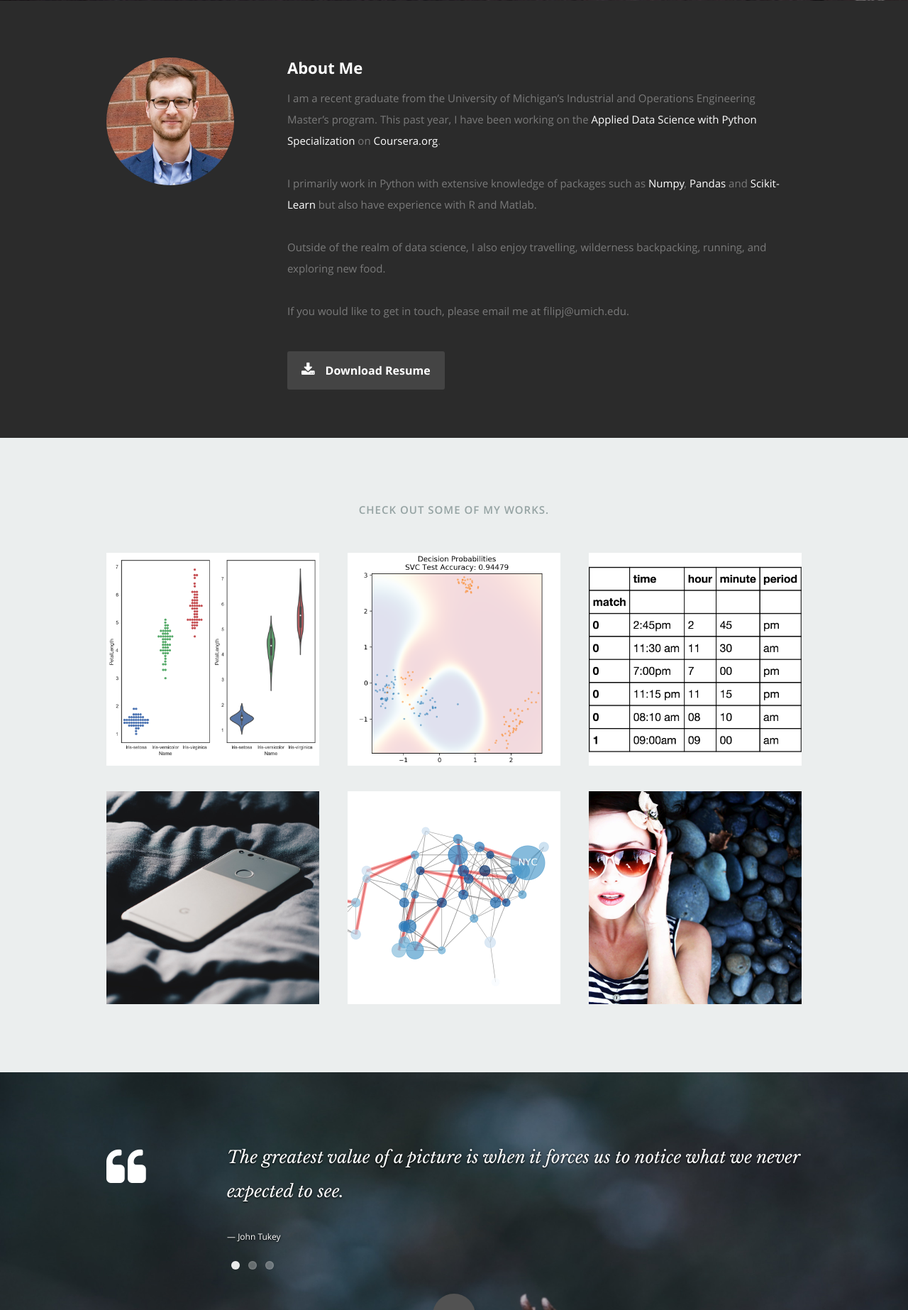
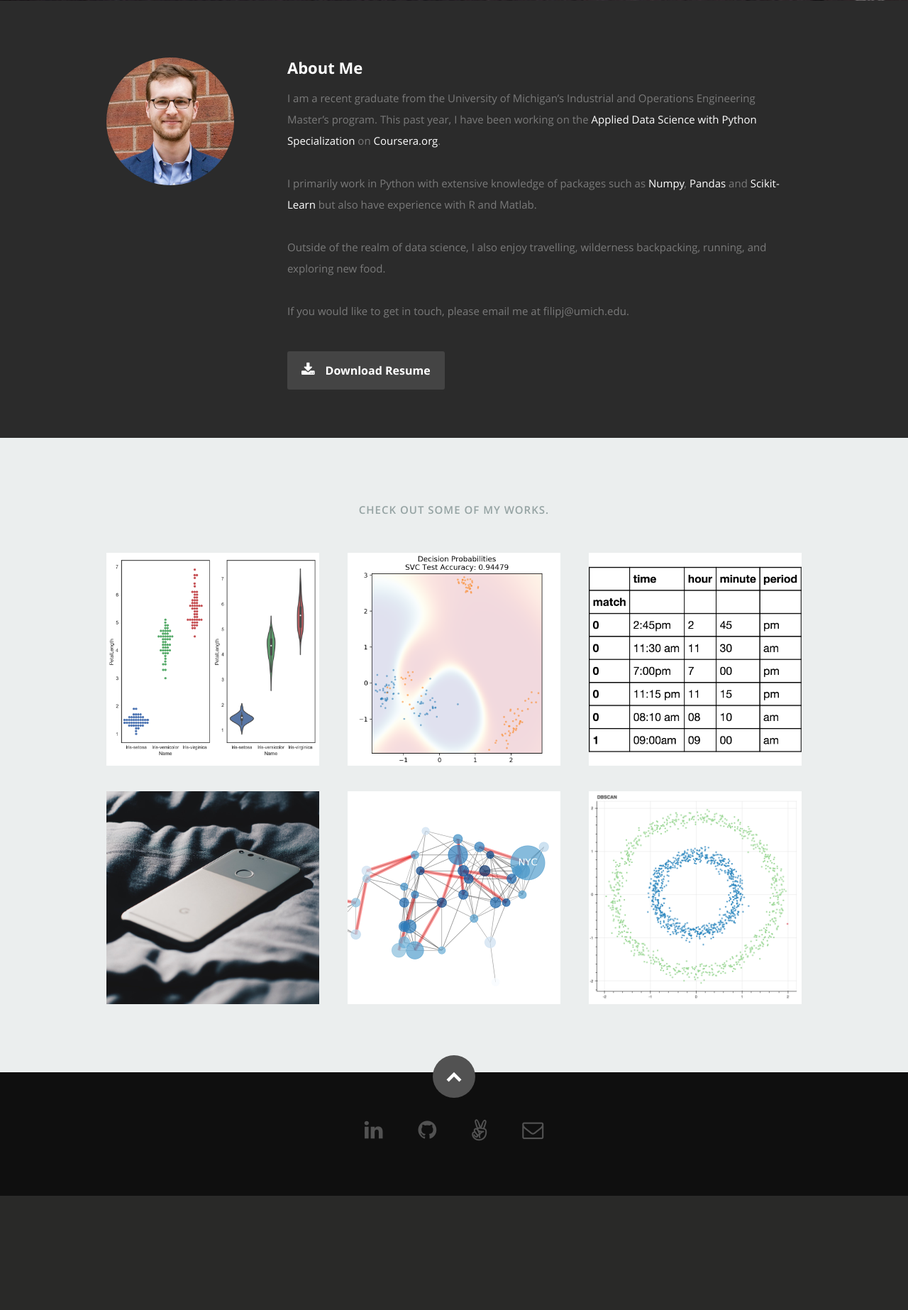
Before and after one commit to filipj8/FJWebsite, a Flask app: page / in a window 1280 px wide. Shown: the part 799-2645 px from the top of the page at 71% size. After the commit the page ends 2484 px from the top, so only its background shows below. Run offline with Flask 2, Linux system fonts and the light colour scheme; some libraries are stand-ins or nearby versions.

Commit message:
added interactive visualization

```diff
--- a/static/css/layout.css
+++ b/static/css/layout.css
@@ -53,12 +53,12 @@ header .banner {
    margin: 0 auto;
    width: 85%;
    padding-bottom: 30px;
-   text-align: center;
+   text-align: left;
 }
 
 header .banner-text { width: 100%; }
 header .banner-text h1 {
-   font: 80px/1.1em 'opensans-bold', sans-serif;
+   font: 32px/1.1em 'opensans-bold', sans-serif;
    color: #fff;
    letter-spacing: 0px;
    margin: 0 auto 18px auto;
@@ -67,7 +67,7 @@ header .banner-text h1 {
 header .banner-text h3 {
    font: 20px/1.9em 'librebaskerville-regular', serif;
    color: #fff;
-   margin: 0 auto;
+   margin: 0;
    width: 70%;
    text-shadow: 1px 2px 3px rgba(0, 0, 0, .8);
 }
@@ -84,7 +84,7 @@ header .banner-text hr {
 
 /* header social links */
 header .social {
-   margin: 24px 0;
+   margin: 24px -12px;
    padding: 0;
    font-size: 30px;
    text-shadow: 0px 1px 2px rgba(0, 0, 0, .8);
--- a/static/js/init.js
+++ b/static/js/init.js
@@ -11,7 +11,7 @@
 ------------------------------------------------------ */
 
     setTimeout(function() {
-	   $('h1.responsive-headline').fitText(1, { minFontSize: '40px', maxFontSize: '90px' });
+	   $('h1.responsive-headline').fitText(1, { minFontSize: '16px', maxFontSize: '32px' });
 	 }, 100);
 
 
--- a/templates/index.html
+++ b/templates/index.html
@@ -57,7 +57,7 @@
 
       <div class="row banner">
          <div class="banner-text">
-            <h1 class="responsive-headline">Hi, I'm Filip Jankovic</h1>
+            <h1 class="responsive-headline">Filip Jankovic</h1>
              <h3>I'm a Data Scientist looking for challenging problems
                  to solve using my skills in statistical analysis, visualization, and machine learning.<br>
             <a class="smoothscroll" href="#about">Scroll down</a> to learn more.
@@ -386,11 +386,11 @@
                   <div class="item-wrap">
 
                      <a href="#modal-06" title="">
-                        <img alt="" src='{{ url_for('static', filename='images/portfolio/girl.jpg') }}'>
+                        <img alt="" src='{{ url_for('static', filename='images/portfolio/bokeh.jpg') }}'>
                         <div class="overlay">
                            <div class="portfolio-item-meta">
-          					      <h5>Girl</h5>
-                              <p>Photography</p>
+          					      <h5>Interactive Clustering Example</h5>
+                              <p>Interactive Visualization</p>
           					   </div>
                         </div>
                         <div class="link-icon"><i class="icon-plus"></i></div>
@@ -499,16 +499,16 @@
 
          <div id="modal-06" class="popup-modal mfp-hide">
 
-		      <img class="scale-with-grid" src='{{ url_for('static', filename='images/portfolio/modals/m-girl.jpg') }}' alt="" />
+		      <img class="scale-with-grid" src='{{ url_for('static', filename='images/portfolio/modals/m-bokeh.jpg') }}' alt="" />
 
 		      <div class="description-box">
-			      <h4>Girl</h4>
-			      <p>Proin gravida nibh vel velit auctor aliquet. Aenean sollicitudin, lorem quis bibendum auctor, nisi elit consequat ipsum, nec sagittis sem nibh id elit.</p>
-               <span class="categories"><i class="fa fa-tag"></i>Photography</span>
+			      <h4>Clustering Visualization</h4>
+			      <p>Interactive clustering visualization using bokeh server.</p>
+               <span class="categories"><i class="fa fa-tag"></i>Clustering, Bokeh</span>
 		      </div>
 
             <div class="link-box">
-               <a href="http://www.behance.net">Details</a>
+               <a href="http://localhost:5006/clustering">Details</a>
 		         <a class="popup-modal-dismiss">Close</a>
             </div>
 
@@ -552,62 +552,62 @@
 
    <!-- Testimonials Section
    ================================================== -->
-   <section id="testimonials">
-
-      <div class="text-container">
-
-         <div class="row">
-
-            <div class="two columns header-col">
-
-               <h1><span>Quotes</span></h1>
-
-            </div>
-
-            <div class="ten columns flex-container">
-
-               <div class="flexslider" style="height: 174px;">
-
-                  <ul class="slides">
-
-
-                     <li>
-                        <blockquote>
-                           <p>The greatest value of a picture is when it forces us to notice what we never expected to see.
-
-                           </p>
-                           <cite>John Tukey</cite>
-                        </blockquote>
-                     </li> <!-- slide ends -->
-
-                     <li>
-                        <blockquote>
-                           <p>“Why is it that when one man builds a wall, the next man immediately needs to know what's on the other side?”
-                           </p>
-                           <cite>Tyrion Lannister</cite>
-                        </blockquote>
-                     </li> <!-- slide ends -->
-
-                     <li>
-                        <blockquote>
-                           <p>I have no special talent. I am only passionately curious.
-
-                           </p>
-                           <cite>Albert Einstein</cite>
-                        </blockquote>
-                     </li> <!-- slide ends -->
-
-                  </ul>
-
-               </div> <!-- div.flexslider ends -->
-
-            </div> <!-- div.flex-container ends -->
-
-         </div> <!-- row ends -->
-
-       </div>  <!-- text-container ends -->
-
-   </section> <!-- Testimonials Section End-->
+{#   <section id="testimonials">#}
+{##}
+{#      <div class="text-container">#}
+{##}
+{#         <div class="row">#}
+{##}
+{#            <div class="two columns header-col">#}
+{##}
+{#               <h1><span>Quotes</span></h1>#}
+{##}
+{#            </div>#}
+{##}
+{#            <div class="ten columns flex-container">#}
+{##}
+{#               <div class="flexslider" style="height: 174px;">#}
+{##}
+{#                  <ul class="slides">#}
+{##}
+{##}
+{#                     <li>#}
+{#                        <blockquote>#}
+{#                           <p>The greatest value of a picture is when it forces us to notice what we never expected to see.#}
+{##}
+{#                           </p>#}
+{#                           <cite>John Tukey</cite>#}
+{#                        </blockquote>#}
+{#                     </li> <!-- slide ends -->#}
+{##}
+{#                     <li>#}
+{#                        <blockquote>#}
+{#                           <p>“Why is it that when one man builds a wall, the next man immediately needs to know what's on the other side?”#}
+{#                           </p>#}
+{#                           <cite>Tyrion Lannister</cite>#}
+{#                        </blockquote>#}
+{#                     </li> <!-- slide ends -->#}
+{##}
+{#                     <li>#}
+{#                        <blockquote>#}
+{#                           <p>I have no special talent. I am only passionately curious.#}
+{##}
+{#                           </p>#}
+{#                           <cite>Albert Einstein</cite>#}
+{#                        </blockquote>#}
+{#                     </li> <!-- slide ends -->#}
+{##}
+{#                  </ul>#}
+{##}
+{#               </div> <!-- div.flexslider ends -->#}
+{##}
+{#            </div> <!-- div.flex-container ends -->#}
+{##}
+{#         </div> <!-- row ends -->#}
+{##}
+{#       </div>  <!-- text-container ends -->#}
+{##}
+{#   </section> <!-- Testimonials Section End-->#}
 
 
    <!-- Contact Section
```
Also changed, not shown: static/images/portfolio/bokeh.jpg (added), static/images/portfolio/girl.jpg (deleted), static/images/portfolio/modals/m-bokeh.jpg (added), static/images/portfolio/modals/m-girl.jpg (deleted).
